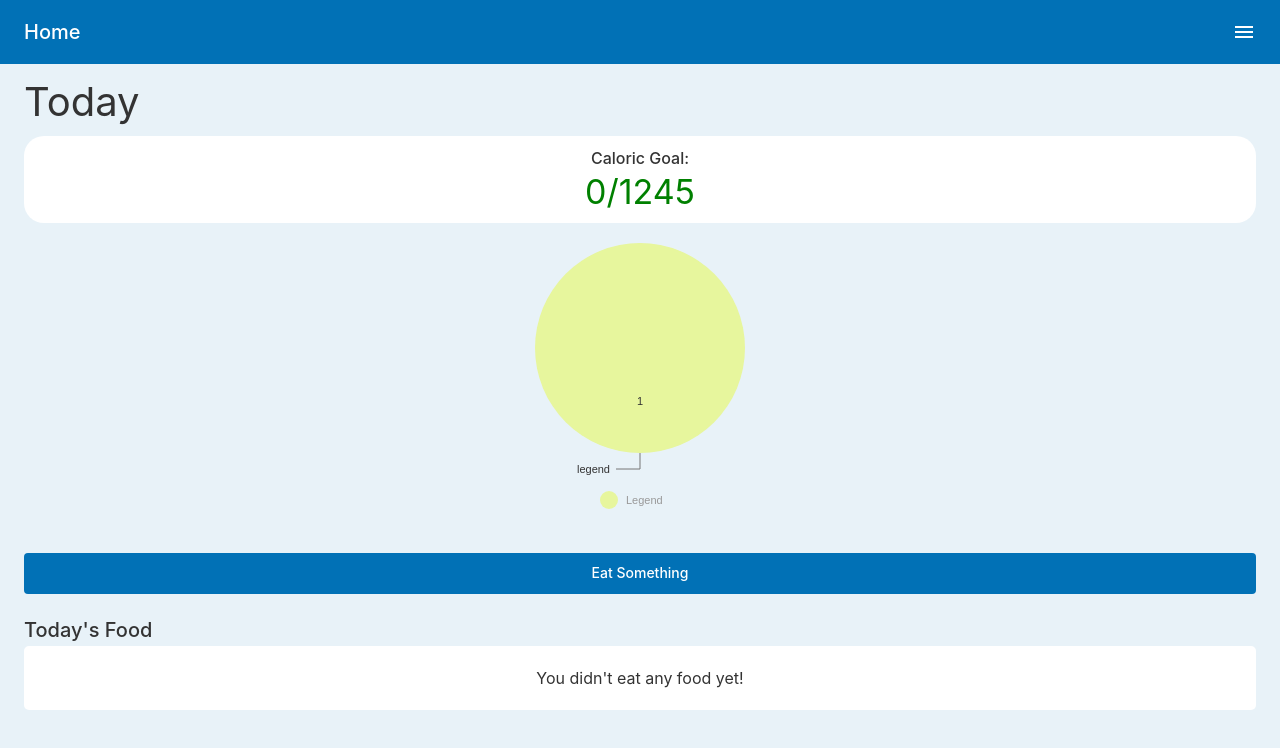
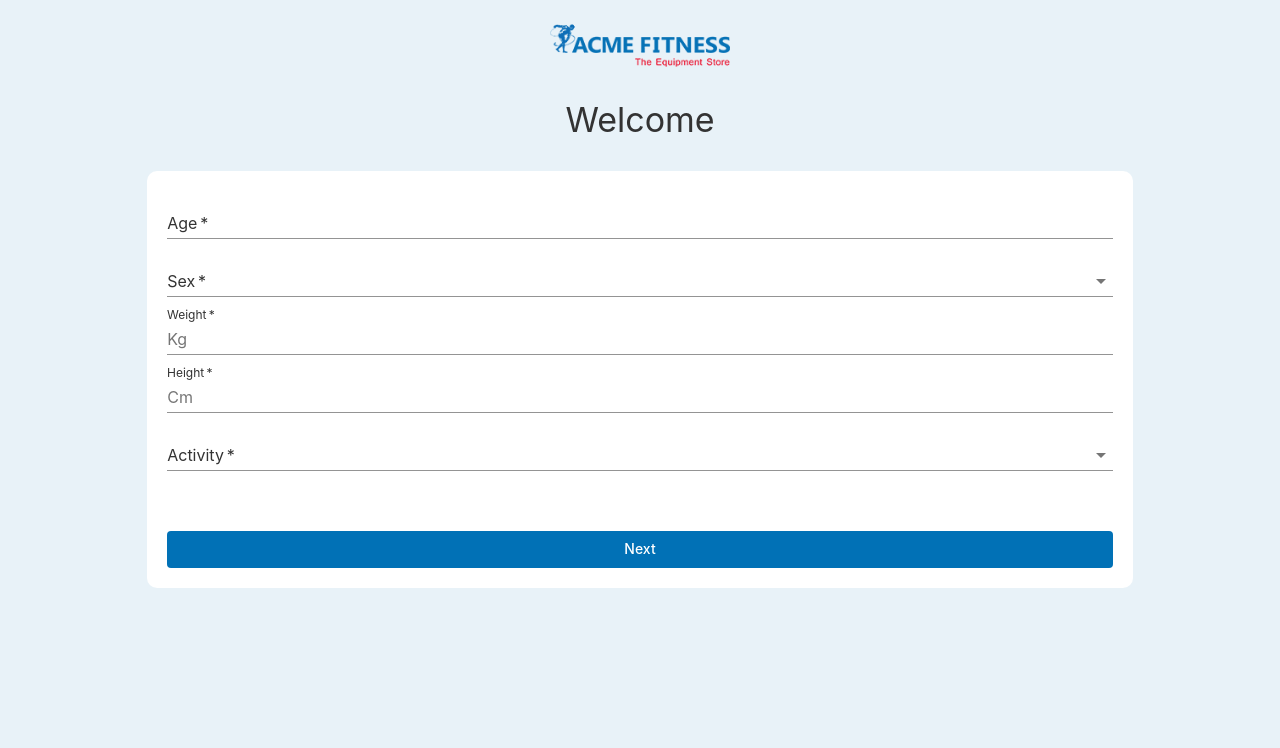
Before and after one commit to ssdrum/acme-fitness-v1.1, a React (Create React App) app: page /welcome in a window 1280 px wide. Before the commit this address led to /. Shown: the top 748 px of the page. Built offline with nearby package versions, Linux system fonts and the light colour scheme.

Commit message:
removed hardcoded values for login

```diff
--- a/src/components/AppContext.js
+++ b/src/components/AppContext.js
@@ -3,7 +3,7 @@ import React, { createContext, useState, useEffect } from "react";
 export const AppContext = createContext();
 
 export const AppProvider = (props) => {
-  const [isAuthenticated, setIsAuthenticated] = useState(true); // HARDCODED FOR TESTING PURPOSES
+  const [isAuthenticated, setIsAuthenticated] = useState(false); // Change to true for testing
 
   const [userData, setUserData] = useState({
     age: null,
@@ -18,8 +18,9 @@ export const AppProvider = (props) => {
     {
       id: "BMI",
       color: "hsl(327, 70%, 50%)",
-      data: [{ x: "03/19/2021", y: 22 }], // HARDCODED FOR TESTING PURPOSES
+      data: [],
     },
+    // data: [{ x: "03/19/2021", y: 22 }] Insert this line for testing purposes
   ]);
   const [consumedCalories, setConsumedCalories] = useState(0);
   const [listData, setListData] = useState([]);
```
Also changed, not shown: src/service-worker.js (+0 -15 lines), 4 other files (tests, documents, lock files or other folders).
